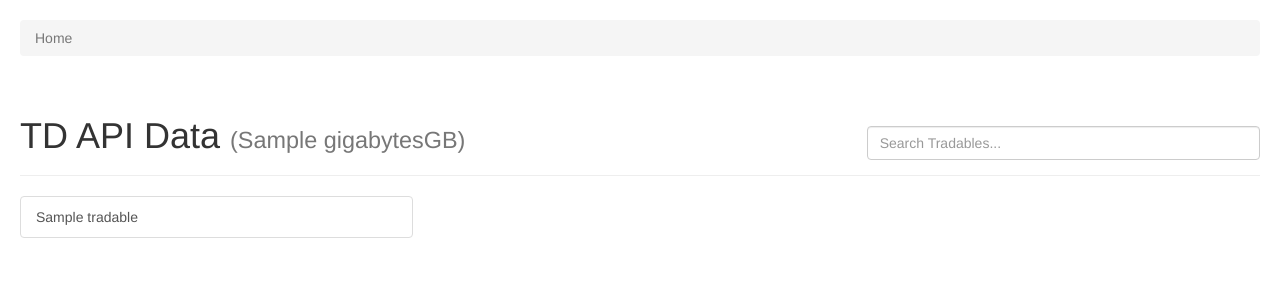
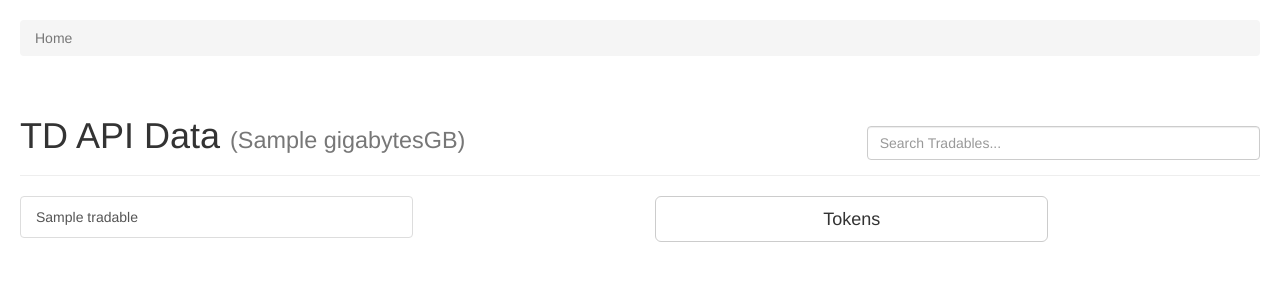
Before and after one commit to djcohen03/tdserver, a Flask app: template static/templates/index.html in a window 1280 px wide. Shown: the top 300 px of the page. Run offline with Flask 2, Linux system fonts and the light colour scheme; the template is opened without the code that fills it: most values are stand-ins (such as "Sample title", 1, 10 or a date in 2020); some libraries are stand-ins or nearby versions.

Commit message:
Removing hidden tag from tokens link

```diff
--- a/static/templates/index.html
+++ b/static/templates/index.html
@@ -26,7 +26,7 @@
             {% endfor %}
         </div>
     </div>
-    <div class="col-sm-4 col-sm-offset-2 hidden">
+    <div class="col-sm-4 col-sm-offset-2">
         <a class="btn btn-default btn-lg full-width" href='/tokens'>
             Tokens
         </a>
```
